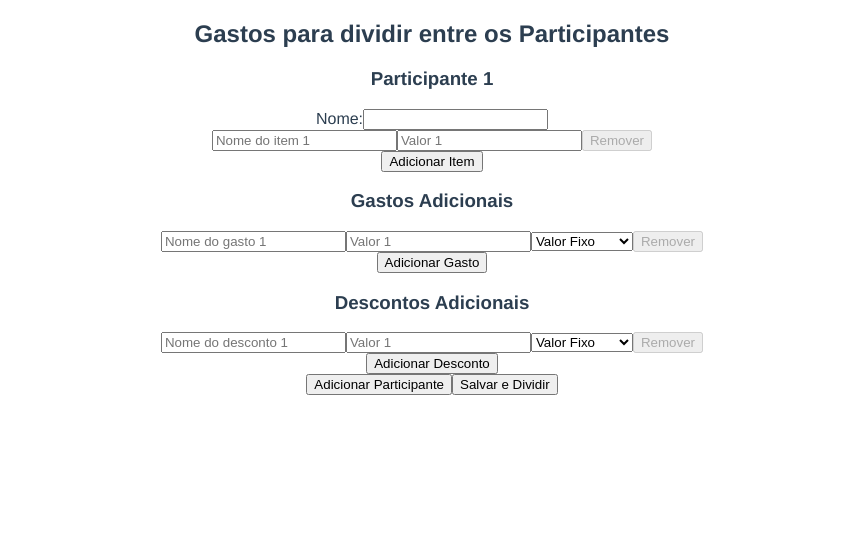
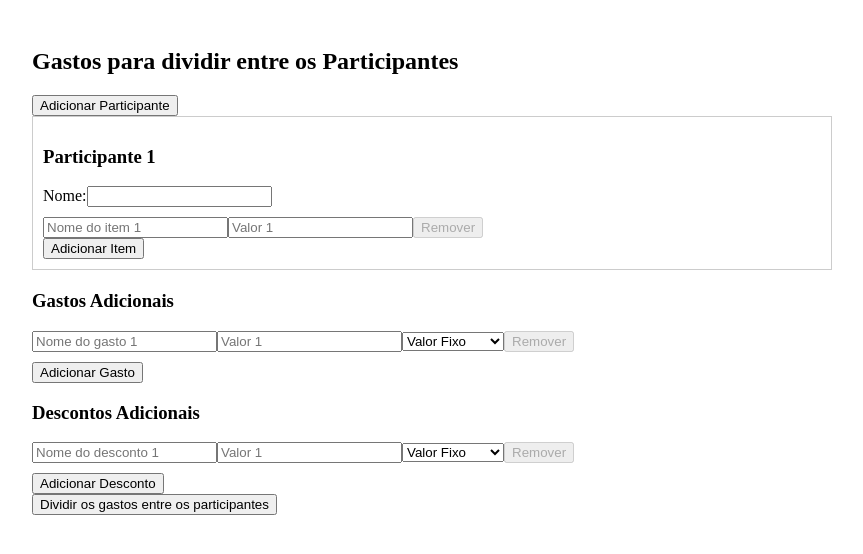
Before and after one commit to JulianoPPires/splitpay, a Vue app in the folder frontend/splitpay-app/: page / in a window 1280 px wide. Shown: the top 554 px of the page, without its empty margins (208-1071 px from the left). Built offline with nearby package versions, Linux system fonts and the light colour scheme.

Commit message:
modificacao estilo pagina

```diff
--- a/frontend/splitpay-app/package.json
+++ b/frontend/splitpay-app/package.json
@@ -8,6 +8,7 @@
   },
   "dependencies": {
     "core-js": "^3.8.3",
+    "tailwindcss": "^1.9.6",
     "vue": "^3.2.13",
     "vue-router": "^4.0.3"
   },
--- a/frontend/splitpay-app/src/App.vue
+++ b/frontend/splitpay-app/src/App.vue
@@ -1,26 +1,3 @@
 <template>
   <router-view/>
 </template>
-
-<style>
-#app {
-  font-family: Avenir, Helvetica, Arial, sans-serif;
-  -webkit-font-smoothing: antialiased;
-  -moz-osx-font-smoothing: grayscale;
-  text-align: center;
-  color: #2c3e50;
-}
-
-nav {
-  padding: 30px;
-}
-
-nav a {
-  font-weight: bold;
-  color: #2c3e50;
-}
-
-nav a.router-link-exact-active {
-  color: #42b983;
-}
-</style>
--- a/frontend/splitpay-app/src/views/HomeView.vue
+++ b/frontend/splitpay-app/src/views/HomeView.vue
@@ -1,25 +1,28 @@
 <template>
-  <div>
+  <div class="container">
     <h2>Gastos para dividir entre os Participantes</h2>
+
+    <!-- Botão para adicionar participante -->
+    <button @click="addParticipant" class="btn btn-success">Adicionar Participante</button>
 
     <!-- Formulário para cada participante -->
     <div v-for="(participant, participantIndex) in participants" :key="participantIndex" class="participant-section">
       <div class="participant-info">
         <h3>Participante {{ participantIndex + 1 }}</h3>
-        <div>
-          <label>Nome:</label>
-          <input type="text" v-model="participant.name" />
+        <div class="form-group">
+          <label for="participantName{{ participantIndex }}">Nome:</label>
+          <input type="text" v-model="participant.name" id="participantName{{ participantIndex }}" class="form-control" />
         </div>
       </div>
       <div class="participant-items">
         <div v-for="(item, itemIndex) in participant.items" :key="itemIndex">
-          <input type="text" v-model="item.name" :placeholder="'Nome do item ' + (itemIndex + 1)" />
-          <input type="number" v-model="item.value" :placeholder="'Valor ' + (itemIndex + 1)" />
-          <button @click="removeParticipantItem(participantIndex, itemIndex)" :disabled="itemIndex === 0 && participant.items.length === 1">Remover</button>
+          <input type="text" v-model="item.name" :placeholder="'Nome do item ' + (itemIndex + 1)" class="form-control" />
+          <input type="number" v-model="item.value" :placeholder="'Valor ' + (itemIndex + 1)" class="form-control" />
+          <button @click="removeParticipantItem(participantIndex, itemIndex)" :disabled="itemIndex === 0 && participant.items.length === 1" class="btn btn-danger">Remover</button>
         </div>
-        <button @click="addParticipantItem(participantIndex)">Adicionar Item</button>
+        <button @click="addParticipantItem(participantIndex)" class="btn btn-primary">Adicionar Item</button>
       </div>
-      <button v-if="participantIndex > 0" @click="removeParticipant(participantIndex)" class="remove-participant-btn">Remover Participante</button>
+      <button v-if="participantIndex > 0" @click="removeParticipant(participantIndex)" class="btn btn-danger">Remover Participante</button>
     </div>
 
     <!-- Campo para gastos adicionais e descontos adicionais -->
@@ -27,39 +30,36 @@
       <!-- Campo para gastos adicionais -->
       <div class="additional-expenses">
         <h3>Gastos Adicionais</h3>
-        <div v-for="(expense, index) in additionalExpenses" :key="index">
-          <input type="text" v-model="expense.name" :placeholder="'Nome do gasto ' + (index + 1)" />
-          <input type="text" v-model="expense.value" :placeholder="'Valor ' + (index + 1)" />
-          <select v-model="expense.isPercentage">
+        <div v-for="(expense, index) in additionalExpenses" :key="index" class="form-group">
+          <input type="text" v-model="expense.name" :placeholder="'Nome do gasto ' + (index + 1)" class="form-control" />
+          <input type="text" v-model="expense.value" :placeholder="'Valor ' + (index + 1)" class="form-control" />
+          <select v-model="expense.isPercentage" class="form-control">
             <option value="true">Porcentagem</option>
             <option value="false">Valor Fixo</option>
           </select>
-          <button @click="removeAdditionalExpense(index)" :disabled="index === 0 && additionalExpenses.length === 1">Remover</button>
+          <button @click="removeAdditionalExpense(index)" :disabled="index === 0 && additionalExpenses.length === 1" class="btn btn-danger">Remover</button>
         </div>
-        <button @click="addExpense">Adicionar Gasto</button>
+        <button @click="addExpense" class="btn btn-primary">Adicionar Gasto</button>
       </div>
 
       <!-- Campo para descontos adicionais -->
       <div class="additional-discounts">
         <h3>Descontos Adicionais</h3>
-        <div v-for="(discount, index) in additionalDiscounts" :key="index">
-          <input type="text" v-model="discount.name" :placeholder="'Nome do desconto ' + (index + 1)" />
-          <input type="text" v-model="discount.value" :placeholder="'Valor ' + (index + 1)" />
-          <select v-model="discount.isPercentage">
+        <div v-for="(discount, index) in additionalDiscounts" :key="index" class="form-group">
+          <input type="text" v-model="discount.name" :placeholder="'Nome do desconto ' + (index + 1)" class="form-control" />
+          <input type="text" v-model="discount.value" :placeholder="'Valor ' + (index + 1)" class="form-control" />
+          <select v-model="discount.isPercentage" class="form-control">
             <option value="true">Porcentagem</option>
             <option value="false">Valor Fixo</option>
           </select>
-          <button @click="removeAdditionalDiscount(index)" :disabled="index === 0 && additionalDiscounts.length === 1">Remover</button>
+          <button @click="removeAdditionalDiscount(index)" :disabled="index === 0 && additionalDiscounts.length === 1" class="btn btn-danger">Remover</button>
         </div>
-        <button @click="addDiscount">Adicionar Desconto</button>
+        <button @click="addDiscount" class="btn btn-primary">Adicionar Desconto</button>
       </div>
     </div>
 
-    <!-- Botão para adicionar participante -->
-    <button @click="addParticipant">Adicionar Participante</button>
-
-    <!-- Botão para salvar e dividir -->
-    <button @click="saveAndDivide">Salvar e Dividir</button>
+    <!-- Botão para dividir os gastos entre os participantes -->
+    <button @click="saveAndDivide" class="btn btn-primary">Dividir os gastos entre os participantes</button>
   </div>
 </template>
 
@@ -110,6 +110,32 @@ export default {
 };
 </script>
 
-<style>
+<style scoped>
+.container {
+  max-width: 800px;
+  margin: 0 auto;
+  padding: 20px;
+}
 
+.participant-section {
+  margin-bottom: 20px;
+  border: 1px solid #ccc;
+  padding: 10px;
+}
+
+.participant-info {
+  margin-bottom: 10px;
+}
+
+.form-group {
+  margin-bottom: 10px;
+}
+
+.additional-section {
+  margin-top: 20px;
+}
+
+.btn {
+  margin-right: 10px;
+}
 </style>
```
Also changed, not shown: 1 other file (tests, documents, lock files or other folders).
